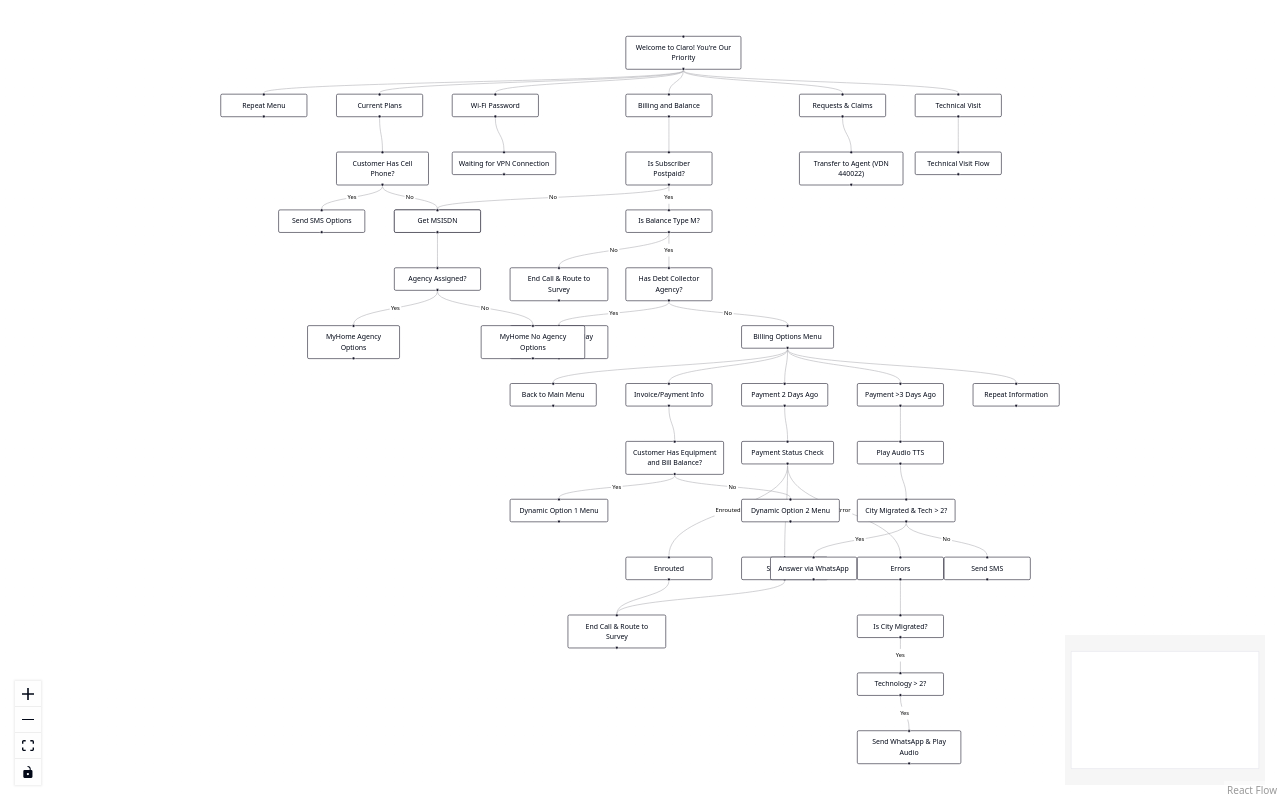
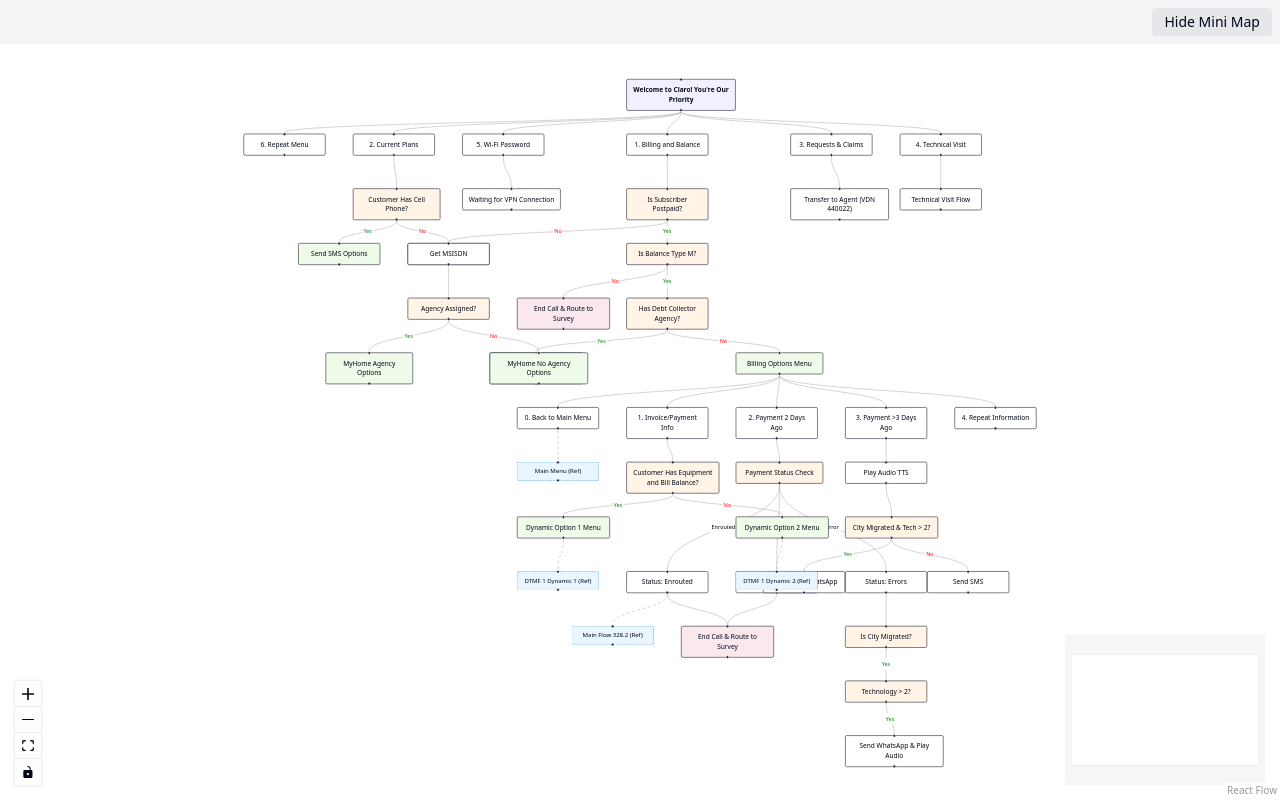
Before and after one commit to wnnafahan/claro-dtmf-flow, a React (Vite) app: page / in a window 1280 px wide. Built offline with nearby package versions, Linux system fonts and the light colour scheme.

Commit message:
Refactor: Improve flow chart layout and logic
Improve the layout of the flow chart to prevent overlapping elements and address missing paths. Implement on-page references where appropriate.

```diff
--- a/src/components/CleroFlowChart.tsx
+++ b/src/components/CleroFlowChart.tsx
@@ -2,29 +2,45 @@
 import { ReactFlow, MiniMap, Controls, Background } from '@xyflow/react';
 import '@xyflow/react/dist/style.css';
 import { nodes, edges } from '../data/flowChartData';
+import { useState } from 'react';
 
 const CleroFlowChart = () => {
+  const [showMiniMap, setShowMiniMap] = useState(true);
+
   return (
-    <div className="w-full h-screen">
+    <div className="w-full h-screen flex flex-col">
+      <div className="flex justify-end p-2 bg-gray-100">
+        <button
+          onClick={() => setShowMiniMap(!showMiniMap)}
+          className="px-3 py-1 bg-gray-200 rounded hover:bg-gray-300 text-sm"
+        >
+          {showMiniMap ? 'Hide' : 'Show'} Mini Map
+        </button>
+      </div>
+      <div className="flex-1">
         <ReactFlow
           nodes={nodes}
           edges={edges}
           fitView
+          minZoom={0.1}
+          maxZoom={1.5}
           attributionPosition="bottom-right"
+          nodesDraggable={false}
         >
           <Background color="#f8f8f8" gap={16} />
           <Controls />
+          {showMiniMap && (
             <MiniMap
-          nodeStrokeColor={(n) => {
-            return '#000';
-          }}
+              nodeStrokeColor={(n) => '#000'}
               maskStrokeColor="#6865A5"
               nodeBorderRadius={2}
-          nodeColor={(n) => {
-            return n.style?.backgroundColor || '#fff';
-          }}
+              nodeColor={(n) => n.style?.backgroundColor || '#fff'}
+              zoomable
+              pannable
             />
+          )}
         </ReactFlow>
+      </div>
     </div>
   );
 };
--- a/src/data/flowChartData.ts
+++ b/src/data/flowChartData.ts
@@ -1,56 +1,79 @@
 
 import { Node, Edge } from '@xyflow/react';
+
+// Helper function to create reference nodes
+const createReferenceNode = (id: string, label: string, position: { x: number, y: number }) => {
+  return {
+    id,
+    type: 'default',
+    position,
+    data: { label },
+    style: {
+      width: 150,
+      padding: '8px',
+      backgroundColor: '#e9f5ff',
+      border: '1px dashed #0088cc',
+      fontSize: '11px'
+    }
+  };
+};
 
 export const nodes: Node[] = [
   // Main Menu
   {
     id: 'main',
     type: 'default',
-    position: { x: 600, y: 0 },
+    position: { x: 600, y: 50 },
     data: { label: 'Welcome to Claro!\nYou\'re Our Priority' },
-    style: { textAlign: 'center', width: 200 }
+    style: {
+      textAlign: 'center',
+      width: 200,
+      backgroundColor: '#f0f0fe',
+      fontWeight: 'bold'
+    }
   },
+
   // Main Menu Options
   {
     id: 'option1',
     type: 'default',
-    position: { x: 600, y: 100 },
-    data: { label: 'Billing and Balance' },
+    position: { x: 600, y: 150 },
+    data: { label: '1. Billing and Balance' },
     style: { width: 150 }
   },
   {
     id: 'option2',
     type: 'default',
-    position: { x: 100, y: 100 },
-    data: { label: 'Current Plans' },
+    position: { x: 100, y: 150 },
+    data: { label: '2. Current Plans' },
     style: { width: 150 }
   },
   {
     id: 'option3',
     type: 'default',
-    position: { x: 900, y: 100 },
-    data: { label: 'Requests & Claims' },
+    position: { x: 900, y: 150 },
+    data: { label: '3. Requests & Claims' },
     style: { width: 150 }
   },
   {
     id: 'option4',
     type: 'default',
-    position: { x: 1100, y: 100 },
-    data: { label: 'Technical Visit' },
+    position: { x: 1100, y: 150 },
+    data: { label: '4. Technical Visit' },
     style: { width: 150 }
   },
   {
     id: 'option5',
     type: 'default',
-    position: { x: 300, y: 100 },
-    data: { label: 'Wi-Fi Password' },
+    position: { x: 300, y: 150 },
+    data: { label: '5. Wi-Fi Password' },
     style: { width: 150 }
   },
   {
     id: 'option6',
     type: 'default',
-    position: { x: -100, y: 100 },
-    data: { label: 'Repeat Menu' },
+    position: { x: -100, y: 150 },
+    data: { label: '6. Repeat Menu' },
     style: { width: 150 }
   },
 
@@ -58,34 +81,43 @@ export const nodes: Node[] = [
   {
     id: 'subscriber-type',
     type: 'default',
-    position: { x: 600, y: 200 },
+    position: { x: 600, y: 250 },
     data: { label: 'Is Subscriber Postpaid?' },
-    style: { width: 150 }
+    style: {
+      width: 150,
+      backgroundColor: '#fff4e6'
+    }
   },
 
   // Balance Type Check for Postpaid
   {
     id: 'balance-type',
     type: 'default',
-    position: { x: 600, y: 300 },
+    position: { x: 600, y: 350 },
     data: { label: 'Is Balance Type M?' },
-    style: { width: 150 }
+    style: {
+      width: 150,
+      backgroundColor: '#fff4e6'
+    }
   },
 
   // Agency Check for Balance Type M
   {
     id: 'debt-collector',
     type: 'default',
-    position: { x: 600, y: 400 },
+    position: { x: 600, y: 450 },
     data: { label: 'Has Debt Collector Agency?' },
-    style: { width: 150 }
+    style: {
+      width: 150,
+      backgroundColor: '#fff4e6'
+    }
   },
 
   // Agency Contact
   {
     id: 'agency-contact',
     type: 'default',
-    position: { x: 400, y: 500 },
+    position: { x: 350, y: 550 },
     data: { label: 'Contact Agency\n(Play Audio & SMS)' },
     style: { width: 170 }
   },
@@ -94,45 +126,48 @@ export const nodes: Node[] = [
   {
     id: 'billing-menu',
     type: 'default',
-    position: { x: 800, y: 500 },
+    position: { x: 800, y: 550 },
     data: { label: 'Billing Options Menu' },
-    style: { width: 160 }
+    style: {
+      width: 160,
+      backgroundColor: '#eefbe8'
+    }
   },
 
   // DTMF Options for Billing Menu
   {
     id: 'billing-option1',
     type: 'default',
-    position: { x: 600, y: 600 },
-    data: { label: 'Invoice/Payment Info' },
+    position: { x: 600, y: 650 },
+    data: { label: '1. Invoice/Payment Info' },
     style: { width: 150 }
   },
   {
     id: 'billing-option2',
     type: 'default',
-    position: { x: 800, y: 600 },
-    data: { label: 'Payment 2 Days Ago' },
+    position: { x: 800, y: 650 },
+    data: { label: '2. Payment 2 Days Ago' },
     style: { width: 150 }
   },
   {
     id: 'billing-option3',
     type: 'default',
-    position: { x: 1000, y: 600 },
-    data: { label: 'Payment >3 Days Ago' },
+    position: { x: 1000, y: 650 },
+    data: { label: '3. Payment >3 Days Ago' },
     style: { width: 150 }
   },
   {
     id: 'billing-option4',
     type: 'default',
-    position: { x: 1200, y: 600 },
-    data: { label: 'Repeat Information' },
+    position: { x: 1200, y: 650 },
+    data: { label: '4. Repeat Information' },
     style: { width: 150 }
   },
   {
     id: 'billing-option0',
     type: 'default',
-    position: { x: 400, y: 600 },
-    data: { label: 'Back to Main Menu' },
+    position: { x: 400, y: 650 },
+    data: { label: '0. Back to Main Menu' },
     style: { width: 150 }
   },
 
@@ -140,58 +175,70 @@ export const nodes: Node[] = [
   {
     id: 'customer-equipment',
     type: 'default',
-    position: { x: 600, y: 700 },
+    position: { x: 600, y: 750 },
     data: { label: 'Customer Has Equipment\nand Bill Balance?' },
-    style: { width: 170 }
+    style: {
+      width: 170,
+      backgroundColor: '#fff4e6'
+    }
   },
 
   // Dynamic Option 1
   {
     id: 'dynamic-option1',
     type: 'default',
-    position: { x: 400, y: 800 },
+    position: { x: 400, y: 850 },
     data: { label: 'Dynamic Option 1 Menu' },
-    style: { width: 170 }
+    style: {
+      width: 170,
+      backgroundColor: '#eefbe8'
+    }
   },
 
   // Dynamic Option 2
   {
     id: 'dynamic-option2',
     type: 'default',
-    position: { x: 800, y: 800 },
+    position: { x: 800, y: 850 },
     data: { label: 'Dynamic Option 2 Menu' },
-    style: { width: 170 }
+    style: {
+      width: 170,
+      backgroundColor: '#eefbe8'
+    }
   },
 
   // Payment Status Check
   {
     id: 'payment-status',
     type: 'default',
-    position: { x: 800, y: 700 },
+    position: { x: 800, y: 750 },
     data: { label: 'Payment Status Check' },
-    style: { width: 160 }
+    style: {
+      width: 160,
+      backgroundColor: '#fff4e6'
+    }
   },
 
   // Payment Status Types
   {
     id: 'status-enrouted',
     type: 'default',
-    position: { x: 600, y: 900 },
-    data: { label: 'Enrouted' },
+    position: { x: 600, y: 950 },
+    data: { label: 'Status: Enrouted' },
     style: { width: 150 }
   },
   {
     id: 'status-suspended',
     type: 'default',
-    position: { x: 800, y: 900 },
-    data: { label: 'Suspended' },
+    position: { x: 800, y: 950 },
+    data: { label: 'Status: Suspended' },
     style: { width: 150 }
   },
   {
     id: 'status-errors',
     type: 'default',
-    position: { x: 1000, y: 900 },
-    data: { label: 'Errors' },
+    position: { x: 1000, y: 950 },
+    data: { label: 'Status: Errors' },
     style: { width: 150 }
   },
 
@@ -199,25 +246,31 @@ export const nodes: Node[] = [
   {
     id: 'city-migrated',
     type: 'default',
-    position: { x: 1000, y: 1000 },
+    position: { x: 1000, y: 1050 },
     data: { label: 'Is City Migrated?' },
-    style: { width: 150 }
+    style: {
+      width: 150,
+      backgroundColor: '#fff4e6'
+    }
   },
 
   // Technology Check
   {
     id: 'technology-check',
     type: 'default',
-    position: { x: 1000, y: 1100 },
+    position: { x: 1000, y: 1150 },
     data: { label: 'Technology > 2?' },
-    style: { width: 150 }
+    style: {
+      width: 150,
+      backgroundColor: '#fff4e6'
+    }
   },
 
   // WhatsApp Notification
   {
     id: 'whatsapp-notification',
     type: 'default',
-    position: { x: 1000, y: 1200 },
+    position: { x: 1000, y: 1250 },
     data: { label: 'Send WhatsApp & Play Audio' },
     style: { width: 180 }
   },
@@ -226,25 +279,28 @@ export const nodes: Node[] = [
   {
     id: 'payment-3days',
     type: 'default',
-    position: { x: 1000, y: 700 },
+    position: { x: 1000, y: 750 },
     data: { label: 'Play Audio TTS' },
     style: { width: 150 }
   },
 
-  // City and Tech Check
+  // City and Tech Check for 3+ Days
   {
     id: 'city-tech-check',
     type: 'default',
-    position: { x: 1000, y: 800 },
+    position: { x: 1000, y: 850 },
     data: { label: 'City Migrated & Tech > 2?' },
-    style: { width: 170 }
+    style: {
+      width: 170,
+      backgroundColor: '#fff4e6'
+    }
   },
 
   // WhatsApp Response
   {
     id: 'whatsapp-response',
     type: 'default',
-    position: { x: 850, y: 900 },
+    position: { x: 850, y: 950 },
     data: { label: 'Answer via WhatsApp' },
     style: { width: 150 }
   },
@@ -253,7 +309,7 @@ export const nodes: Node[] = [
   {
     id: 'sms-response',
     type: 'default',
-    position: { x: 1150, y: 900 },
+    position: { x: 1150, y: 950 },
     data: { label: 'Send SMS' },
     style: { width: 150 }
   },
@@ -262,61 +318,79 @@ export const nodes: Node[] = [
   {
     id: 'nonpostpaid-check',
     type: 'default',
-    position: { x: 200, y: 300 },
+    position: { x: 200, y: 350 },
     data: { label: 'Is MyHome Customer?' },
-    style: { width: 150 }
+    style: {
+      width: 150,
+      backgroundColor: '#fff4e6'
+    }
   },
 
   // Agency Check for MyHome
   {
     id: 'myhome-agency',
     type: 'default',
-    position: { x: 200, y: 400 },
+    position: { x: 200, y: 450 },
     data: { label: 'Agency Assigned?' },
-    style: { width: 150 }
+    style: {
+      width: 150,
+      backgroundColor: '#fff4e6'
+    }
   },
 
   // MyHome With Agency Options
   {
     id: 'myhome-agency-options',
     type: 'default',
-    position: { x: 50, y: 500 },
+    position: { x: 50, y: 550 },
     data: { label: 'MyHome Agency Options' },
-    style: { width: 160 }
+    style: {
+      width: 160,
+      backgroundColor: '#eefbe8'
+    }
   },
 
   // MyHome Without Agency Options
   {
     id: 'myhome-no-agency',
     type: 'default',
-    position: { x: 350, y: 500 },
+    position: { x: 350, y: 550 },
     data: { label: 'MyHome No Agency Options' },
-    style: { width: 180 }
+    style: {
+      width: 180,
+      backgroundColor: '#eefbe8'
+    }
   },
 
   // Current Plans Flow
   {
     id: 'has-cellphone',
     type: 'default',
-    position: { x: 100, y: 200 },
+    position: { x: 100, y: 250 },
     data: { label: 'Customer Has Cell Phone?' },
-    style: { width: 160 }
+    style: {
+      width: 160,
+      backgroundColor: '#fff4e6'
+    }
   },
 
   // Cell Phone Options
   {
     id: 'cell-options',
     type: 'default',
-    position: { x: 0, y: 300 },
+    position: { x: 0, y: 350 },
     data: { label: 'Send SMS Options' },
-    style: { width: 150 }
+    style: {
+      width: 150,
+      backgroundColor: '#eefbe8'
+    }
   },
 
   // Get MSISDN
   {
     id: 'get-msisdn',
     type: 'default',
-    position: { x: 200, y: 300 },
+    position: { x: 200, y: 350 },
     data: { label: 'Get MSISDN' },
     style: { width: 150 }
   },
@@ -325,7 +399,7 @@ export const nodes: Node[] = [
   {
     id: 'transfer-agent',
     type: 'default',
-    position: { x: 900, y: 200 },
+    position: { x: 900, y: 250 },
     data: { label: 'Transfer to Agent\n(VDN 440022)' },
     style: { width: 180 }
   },
@@ -334,7 +408,7 @@ export const nodes: Node[] = [
   {
     id: 'tech-visit-flow',
     type: 'default',
-    position: { x: 1100, y: 200 },
+    position: { x: 1100, y: 250 },
     data: { label: 'Technical Visit Flow' },
     style: { width: 150 }
   },
@@ -343,7 +417,7 @@ export const nodes: Node[] = [
   {
     id: 'wifi-password',
     type: 'default',
-    position: { x: 300, y: 200 },
+    position: { x: 300, y: 250 },
     data: { label: 'Waiting for VPN Connection' },
     style: { width: 180 }
   },
@@ -352,19 +426,31 @@ export const nodes: Node[] = [
   {
     id: 'end-call',
     type: 'default',
-    position: { x: 500, y: 1000 },
+    position: { x: 700, y: 1050 },
     data: { label: 'End Call & Route to Survey' },
-    style: { width: 170 }
+    style: {
+      width: 170,
+      backgroundColor: '#fbe8ef'
+    }
   },
 
   // Balance Type Not M
   {
     id: 'balance-not-m',
     type: 'default',
-    position: { x: 400, y: 400 },
+    position: { x: 400, y: 450 },
     data: { label: 'End Call & Route to Survey' },
-    style: { width: 170 }
-  }
+    style: {
+      width: 170,
+      backgroundColor: '#fbe8ef'
+    }
+  },
+
+  // Page references
+  createReferenceNode('ref-main-menu', 'Main Menu (Ref)', { x: 400, y: 750 }),
+  createReferenceNode('ref-dtmf-1-dynamic1', 'DTMF 1 Dynamic 1 (Ref)', { x: 400, y: 950 }),
+  createReferenceNode('ref-dtmf-1-dynamic2', 'DTMF 1 Dynamic 2 (Ref)', { x: 800, y: 950 }),
+  createReferenceNode('ref-main-328-2', 'Main Flow 328.2 (Ref)', { x: 500, y: 1050 })
 ];
 
 export const edges: Edge[] = [
@@ -384,13 +470,15 @@ export const edges: Edge[] = [
     id: 'postpaid-yes',
     source: 'subscriber-type',
     target: 'balance-type',
-    label: 'Yes'
+    label: 'Yes',
+    labelStyle: { fill: 'green' }
   },
   {
     id: 'postpaid-no',
     source: 'subscriber-type',
     target: 'nonpostpaid-check',
-    label: 'No'
+    label: 'No',
+    labelStyle: { fill: 'red' }
   },
 
   // Balance Type Check
@@ -398,13 +486,15 @@ export const edges: Edge[] = [
     id: 'balance-m-yes',
     source: 'balance-type',
     target: 'debt-collector',
-    label: 'Yes'
+    label: 'Yes',
+    labelStyle: { fill: 'green' }
   },
   {
     id: 'balance-m-no',
     source: 'balance-type',
     target: 'balance-not-m',
-    label: 'No'
+    label: 'No',
+    labelStyle: { fill: 'red' }
   },
 
   // Debt Collector Check
@@ -412,13 +502,15 @@ export const edges: Edge[] = [
     id: 'debt-yes',
     source: 'debt-collector',
     target: 'agency-contact',
-    label: 'Yes'
+    label: 'Yes',
+    labelStyle: { fill: 'green' }
   },
   {
     id: 'debt-no',
     source: 'debt-collector',
     target: 'billing-menu',
-    label: 'No'
+    label: 'No',
+    labelStyle: { fill: 'red' }
   },
 
   // Billing Menu Options
@@ -436,13 +528,15 @@ export const edges: Edge[] = [
     id: 'equipment-yes',
     source: 'customer-equipment',
     target: 'dynamic-option1',
-    label: 'Yes'
+    label: 'Yes',
+    labelStyle: { fill: 'green' }
   },
   {
     id: 'equipment-no',
     source: 'customer-equipment',
     target: 'dynamic-option2',
-    label: 'No'
+    label: 'No',
+    labelStyle: { fill: 'red' }
   },
 
   // Billing Option 2 (Payment 2 Days Ago)
@@ -453,19 +547,22 @@ export const edges: Edge[] = [
     id: 'status-1',
     source: 'payment-status',
     target: 'status-enrouted',
-    label: 'Enrouted'
+    label: 'Enrouted',
+    labelStyle: { fontSize: 10 }
   },
   {
     id: 'status-2',
     source: 'payment-status',
     target: 'status-suspended',
-    label: 'Suspended'
+    label: 'Suspended',
+    labelStyle: { fontSize: 10 }
   },
   {
     id: 'status-3',
     source: 'payment-status',
     target: 'status-errors',
-    label: 'Error'
+    label: 'Error',
+    labelStyle: { fontSize: 10 }
   },
 
   // Status Errors Flow
@@ -476,7 +573,8 @@ export const edges: Edge[] = [
     id: 'city-yes',
     source: 'city-migrated',
     target: 'technology-check',
-    label: 'Yes'
+    label: 'Yes',
+    labelStyle: { fill: 'green' }
   },
 
   // Technology Check
@@ -484,7 +582,8 @@ export const edges: Edge[] = [
     id: 'tech-yes',
     source: 'technology-check',
     target: 'whatsapp-notification',
-    label: 'Yes'
+    label: 'Yes',
+    labelStyle: { fill: 'green' }
   },
 
   // Billing Option 3 (Payment >3 Days Ago)
@@ -498,13 +597,15 @@ export const edges: Edge[] = [
     id: 'city-tech-yes',
     source: 'city-tech-check',
     target: 'whatsapp-response',
-    label: 'Yes'
+    label: 'Yes',
+    labelStyle: { fill: 'green' }
   },
   {
     id: 'city-tech-no',
     source: 'city-tech-check',
     target: 'sms-response',
-    label: 'No'
+    label: 'No',
+    labelStyle: { fill: 'red' }
   },
 
   // Enroute and Suspended to End Call
@@ -519,13 +620,15 @@ export const edges: Edge[] = [
     id: 'myhome-agency-yes',
     source: 'myhome-agency',
     target: 'myhome-agency-options',
-    label: 'Yes'
+    label: 'Yes',
+    labelStyle: { fill: 'green' }
   },
   {
     id: 'myhome-agency-no',
     source: 'myhome-agency',
     target: 'myhome-no-agency',
-    label: 'No'
+    label: 'No',
+    labelStyle: { fill: 'red' }
   },
 
   // Option 2 (Current Plans) Flow
@@ -536,13 +639,15 @@ export const edges: Edge[] = [
     id: 'cellphone-yes',
     source: 'has-cellphone',
     target: 'cell-options',
-    label: 'Yes'
+    label: 'Yes',
+    labelStyle: { fill: 'green' }
   },
   {
     id: 'cellphone-no',
     source: 'has-cellphone',
     target: 'get-msisdn',
-    label: 'No'
+    label: 'No',
+    labelStyle: { fill: 'red' }
   },
 
   // Option 3 (Requests & Claims)
@@ -553,4 +658,10 @@ export const edges: Edge[] = [
 
   // Option 5 (Wi-Fi Password)
   { id: 'wifi-flow', source: 'option5', target: 'wifi-password' },
+
+  // Reference connections
+  { id: 'dyn1-ref', source: 'dynamic-option1', target: 'ref-dtmf-1-dynamic1', style: { strokeDasharray: '5,5' } },
+  { id: 'dyn2-ref', source: 'dynamic-option2', target: 'ref-dtmf-1-dynamic2', style: { strokeDasharray: '5,5' } },
+  { id: 'menu-ref', source: 'billing-option0', target: 'ref-main-menu', style: { strokeDasharray: '5,5' } },
+  { id: 'flow-ref', source: 'status-enrouted', target: 'ref-main-328-2', style: { strokeDasharray: '5,5' } }
 ];
```
Lines whose indentation alone changed are shown as unchanged.
